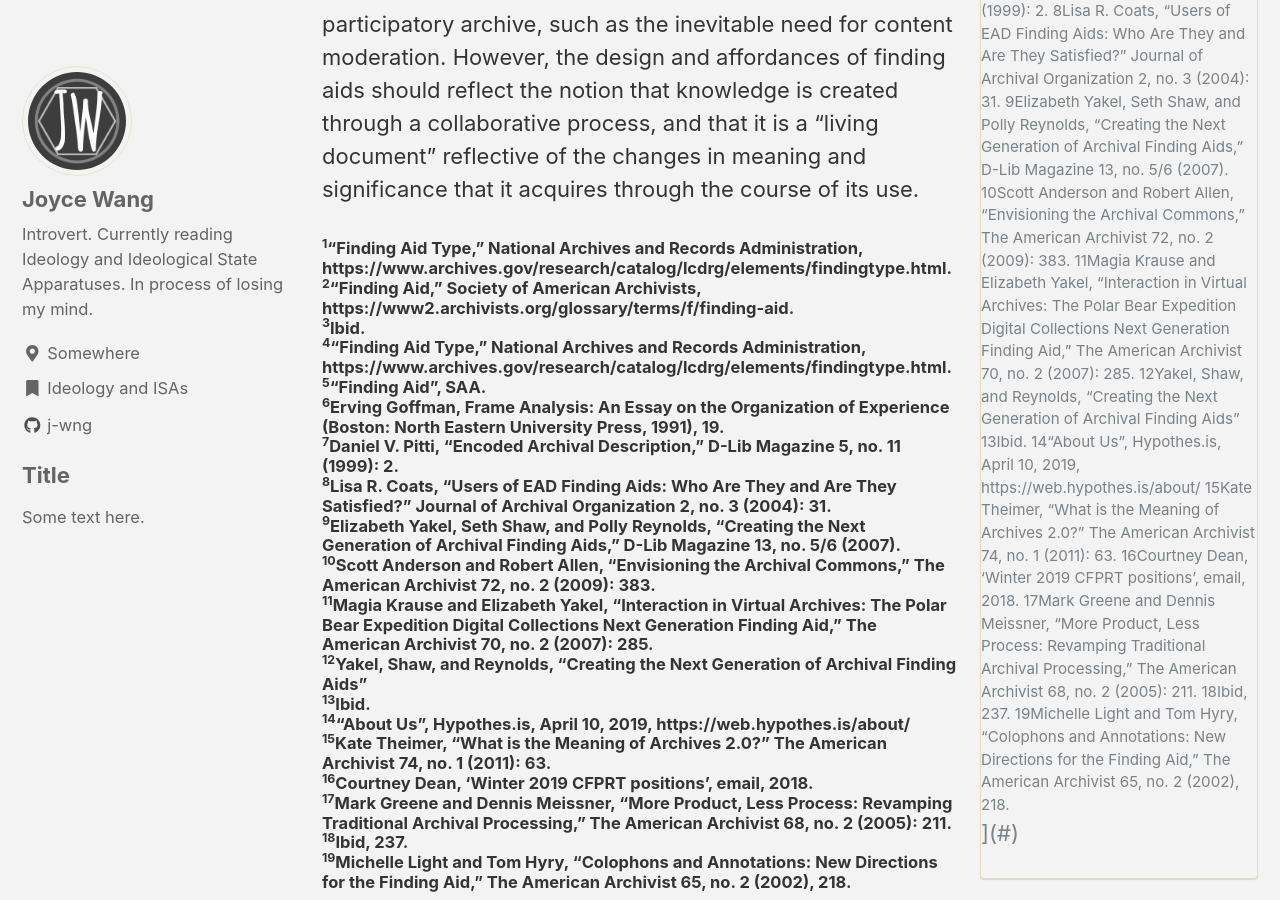
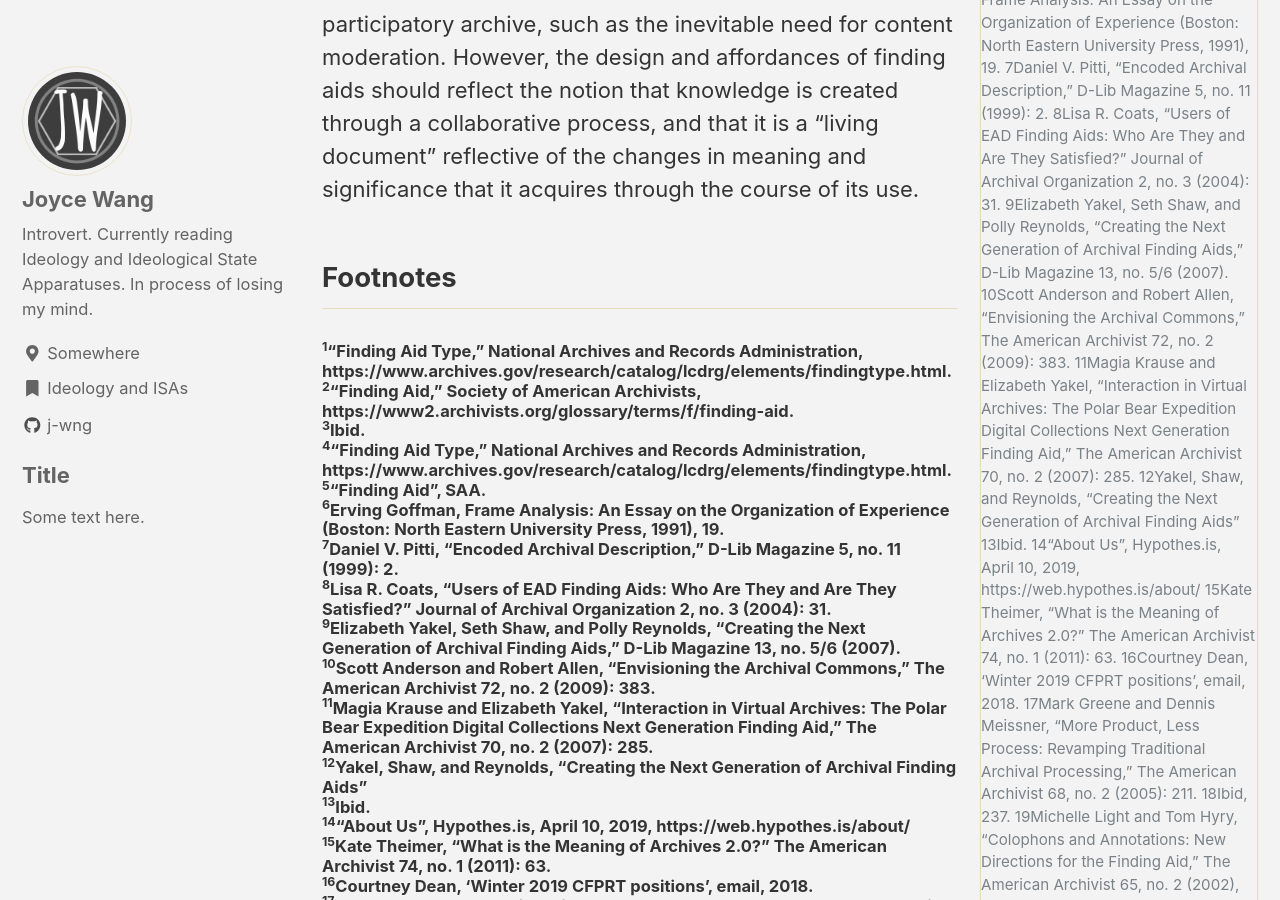
Before and after one commit to j-wng/portfolio, a Jekyll site: the page built from _pages/issuepaper.html, in a window 1280 px wide and 900 px high, scrolled down 11752 px. Built offline with Jekyll 4.4.1, drawn with Linux system fonts in a browser that asks for light colours; cached includes are drawn as plain includes; nearby versions of some CDN libraries.

Commit message:
Update issuepaper.html

```diff
--- a/_pages/issuepaper.html
+++ b/_pages/issuepaper.html
@@ -72,6 +72,8 @@ As discussed by sociologist Erving Goffman, objects and artifacts change meaning
   A call for a more participatory finding aid that embodies the ethos of the “archival commons” means providing ways for users to contribute to and shape the way knowledge is represented in the archive. It also means re-evaluating the role of the archivist as gatekeepers in the preservation of memory and knowledge. It will raise questions about the nature of archival authority, and will run counter to the opinions of those who believe in the sanctity of the archival record. However, a more participatory framework can help open archives to new users and ensure that the past contributions of researchers or other users can be integrated within the archival narrative. Naturally, it would be important to mention the issues that will arise within the framework of a participatory archive, such as the inevitable need for content moderation. However, the design and affordances of finding aids should reflect the notion that knowledge is created through a collaborative process, and that it is a “living document” reflective of the changes in meaning and significance that it acquires through the course of its use.
 </p>
 
+<h2 id="sec7">Footnotes</h2>
+
 <h4>
 <sup>1</sup>“Finding Aid Type,” National Archives and Records Administration, https://www.archives.gov/research/catalog/lcdrg/elements/findingtype.html.<br>
 <sup>2</sup>“Finding Aid,” Society of American Archivists, https://www2.archivists.org/glossary/terms/f/finding-aid.<br>
```
